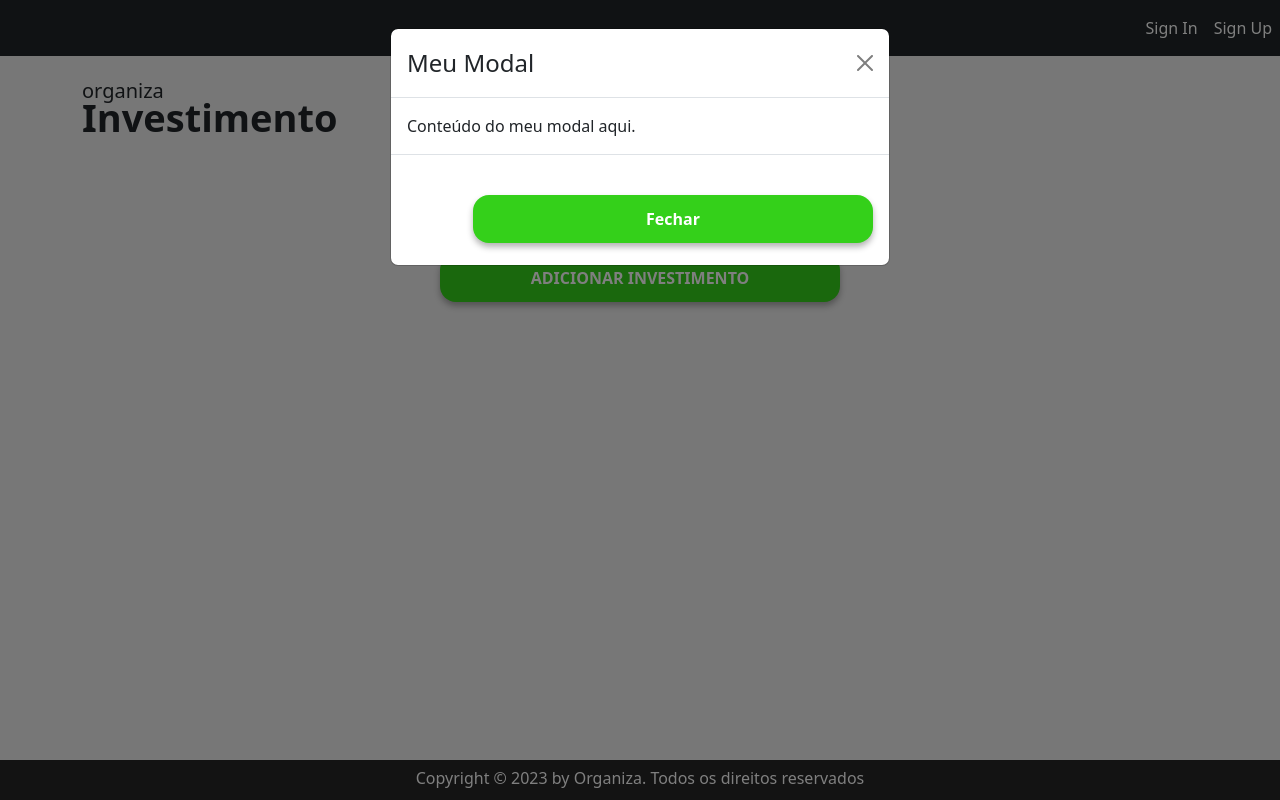
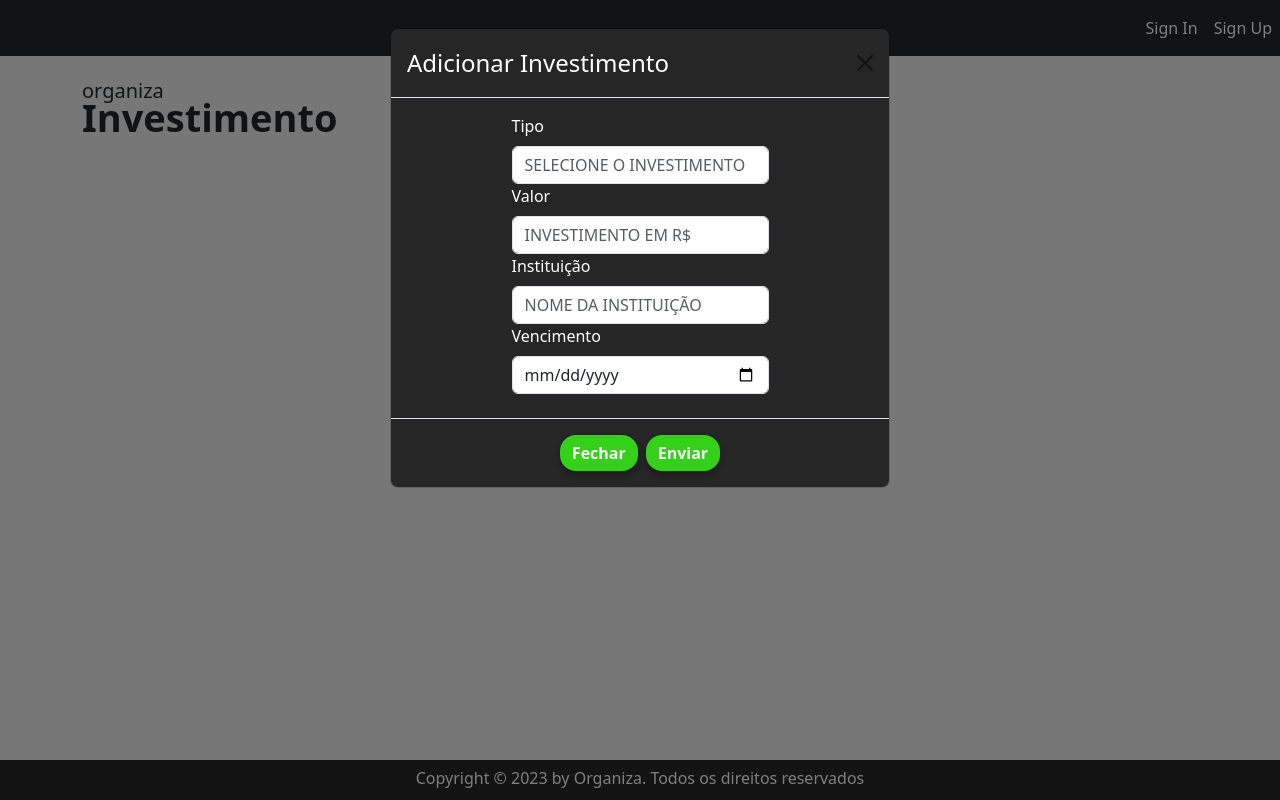
Before and after one commit to LucasRibSa/Organiza, a React (Create React App) app: page /investment in a window 1280 px wide. Both pictures are taken after a click on the button "ADICIONAR INVESTIMENTO". Built offline with nearby package versions, Linux system fonts and the light colour scheme.

Commit message:
Adicionei o formulário dentro do modal

```diff
--- a/package.json
+++ b/package.json
@@ -10,6 +10,7 @@
     "bootstrap-icons": "^1.11.1",
     "localforage": "^1.10.0",
     "match-sorter": "^6.3.1",
+    "phosphor-icons": "^1.4.2",
     "react": "^18.2.0",
     "react-bootstrap": "^2.9.0",
     "react-dom": "^18.2.0",
--- a/src/index.js
+++ b/src/index.js
@@ -57,6 +57,10 @@
         element: <Budget />,
       },
       {
+        path: "investment",
+        element: <Investment />,
+      },
+      {
         path: "notification",
         element: <Notification />,
       },
--- a/src/routes/investment/components/modals/index.jsx
+++ b/src/routes/investment/components/modals/index.jsx
@@ -2,6 +2,7 @@
 import React, { useState } from "react";
 import Button from "react-bootstrap/Button";
 import Modal from "react-bootstrap/Modal";
+import Form from "react-bootstrap/Form";
 
 function MeuComponente() {
   const [showModal, setShowModal] = useState(false);
@@ -14,20 +15,68 @@
     setShowModal(false);
   };
 
+  const handleSubmit = (event) => {
+    event.preventDefault();
+    const formData = new FormData(event.target);
+    const tipo = formData.get("tipo");
+    const valor = formData.get("valor");
+    const instituicao = formData.get("instituicao");
+    const vencimento = formData.get("vencimento");
+
+    console.log("Tipo:", tipo);
+    console.log("Valor:", valor);
+    console.log("Instituição:", instituicao);
+    console.log("Vencimento:", vencimento);
+  };
+
   return (
     <div className="button">
-      <Button variant="primary" onClick={abrirModal} className="button-email" type='button' >
+      <Button
+        variant="primary"
+        onClick={abrirModal}
+        className="button-green"
+        type="button"
+      >
         ADICIONAR INVESTIMENTO
       </Button>
 
-      <Modal show={showModal} onHide={fecharModal}>
+      <Modal show={showModal} onHide={fecharModal} className="background-color">
         <Modal.Header closeButton>
-          <Modal.Title>Meu Modal</Modal.Title>
+          <Modal.Title className="cor-fonte">
+            Adicionar Investimento
+          </Modal.Title>
         </Modal.Header>
-        <Modal.Body>Conteúdo do meu modal aqui.</Modal.Body>
-        <Modal.Footer>
-          <Button variant="secondary" onClick={fecharModal} className="button-email" type='button' >
+        <Modal.Body className="centro cor-fonte">
+          <Form onSubmit={handleSubmit} >
+            <Form.Group controlId="tipo">
+              <Form.Label>Tipo</Form.Label>
+              <Form.Control type="text" name="tipo" placeholder="SELECIONE O INVESTIMENTO" required />
+            </Form.Group>
+            <Form.Group controlId="valor">
+              <Form.Label className="labels-block">Valor</Form.Label>
+              <Form.Control type="number" name="valor" placeholder="INVESTIMENTO EM R$" required />
+            </Form.Group>
+            <Form.Group controlId="instituicao">
+              <Form.Label>Instituição</Form.Label>
+              <Form.Control type="text" name="instituicao" placeholder="NOME DA INSTITUIÇÃO" required />
+            </Form.Group>
+            <Form.Group controlId="vencimento">
+              <Form.Label >Vencimento</Form.Label>
+              <Form.Control className="form-label" type="date" name="vencimento" placeholder="DIA/ANO/MES" required />
+            </Form.Group>
+          </Form>
+        </Modal.Body>
+        <Modal.Footer className="centro">
+          <Button
+            variant="secondary"
+            onClick={fecharModal}
+            className="button-green"
+            type="button"
+          >
             Fechar
+          </Button>
+          <Button variant="primary" type="submit" className="button-green">
+            Enviar
           </Button>
         </Modal.Footer>
       </Modal>
--- a/src/routes/investment/styled.scss
+++ b/src/routes/investment/styled.scss
@@ -12,7 +12,6 @@
   height: 200px;
   margin-bottom: 1.3%;
 }
-
 
 .email {
   width: 25em;
@@ -36,16 +35,20 @@
   background-position: 0.4%;
 }
 
-.email::placeholder, .password::placeholder {
+.email::placeholder,
+.password::placeholder {
   color: #fff;
 }
 
-.email:enabled, .password:enabled {
+.email:enabled,
+.password:enabled {
   background-color: #262626;
   color: #fff;
 }
 
-.login, .senha, .check {
+.login,
+.senha,
+.check {
   display: flex;
   margin-bottom: 1%;
   justify-content: center;
@@ -55,19 +58,50 @@
   text-align: center;
 }
 
+.background-color {
+  .modal-content {
+    background-color: #262626;
+  }
+}
+.cor-fonte {
+  color: #ffffff;
+}
 
-.title{
+.modal-title {
+  display: flex;
+  justify-content: center;
+  align-items: center;
+  height: 100%;
+}
+
+.centro {
+  display: flex;
+  justify-content: center;
+  align-items: center;
+  height: 100%;
+}
+
+.conteudo-centralizado {
+  display: flex;
+  justify-content: center;
+  align-items: center;
+  height: 100%;
+}
+
+.title {
   margin-top: 20px;
 }
 
-.titulo1{
+.titulo1 {
   font-size: 20px;
   margin-bottom: -17px;
 }
 
-.titulo2{
+.titulo2 {
   font-size: 38px;
 }
+
+
 
 .containerAddInvest {
   display: flex;
@@ -83,7 +117,7 @@
   justify-content: center;
 }
 
-.button-email {
+.button-green {
   --bs-btn-font-weight: 700;
   --bs-btn-color: var(--bs-white);
   --bs-btn-bg: var(--bd-violet-bg);
@@ -97,11 +131,11 @@
   padding: none;
 }
 
-.button-email:enabled {
-    background-color: #34D01A;
+.button-green:enabled {
+  background-color: #34d01a;
   color: #ffffff;
 }
-.button-email:hover {
+.button-green:hover {
   background-color: #2ba815;
   border-color: #2ba815;
 }
```
Also changed, not shown: 1 other file (tests, documents, lock files or other folders). Lines whose indentation alone changed are shown as unchanged.
